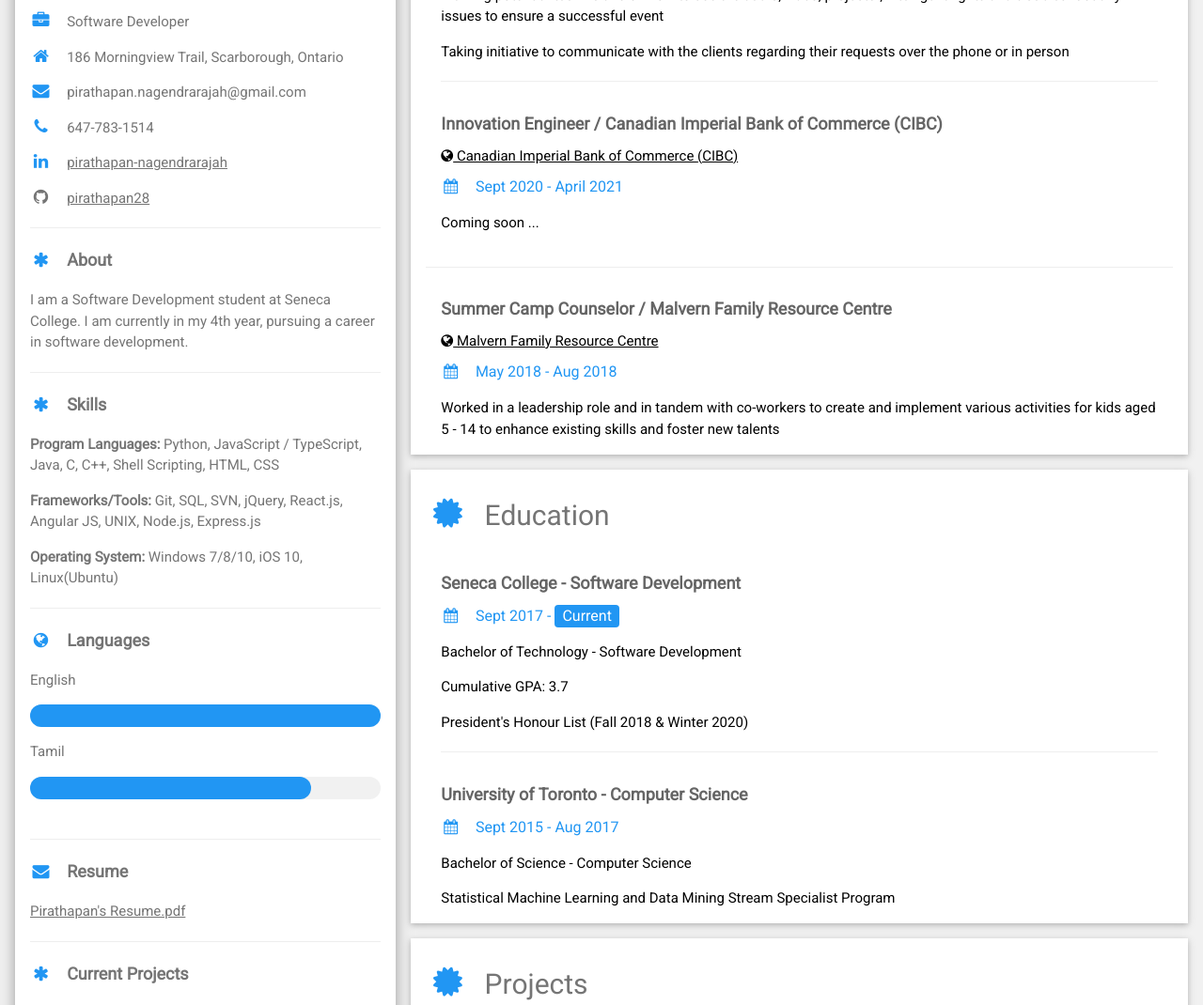
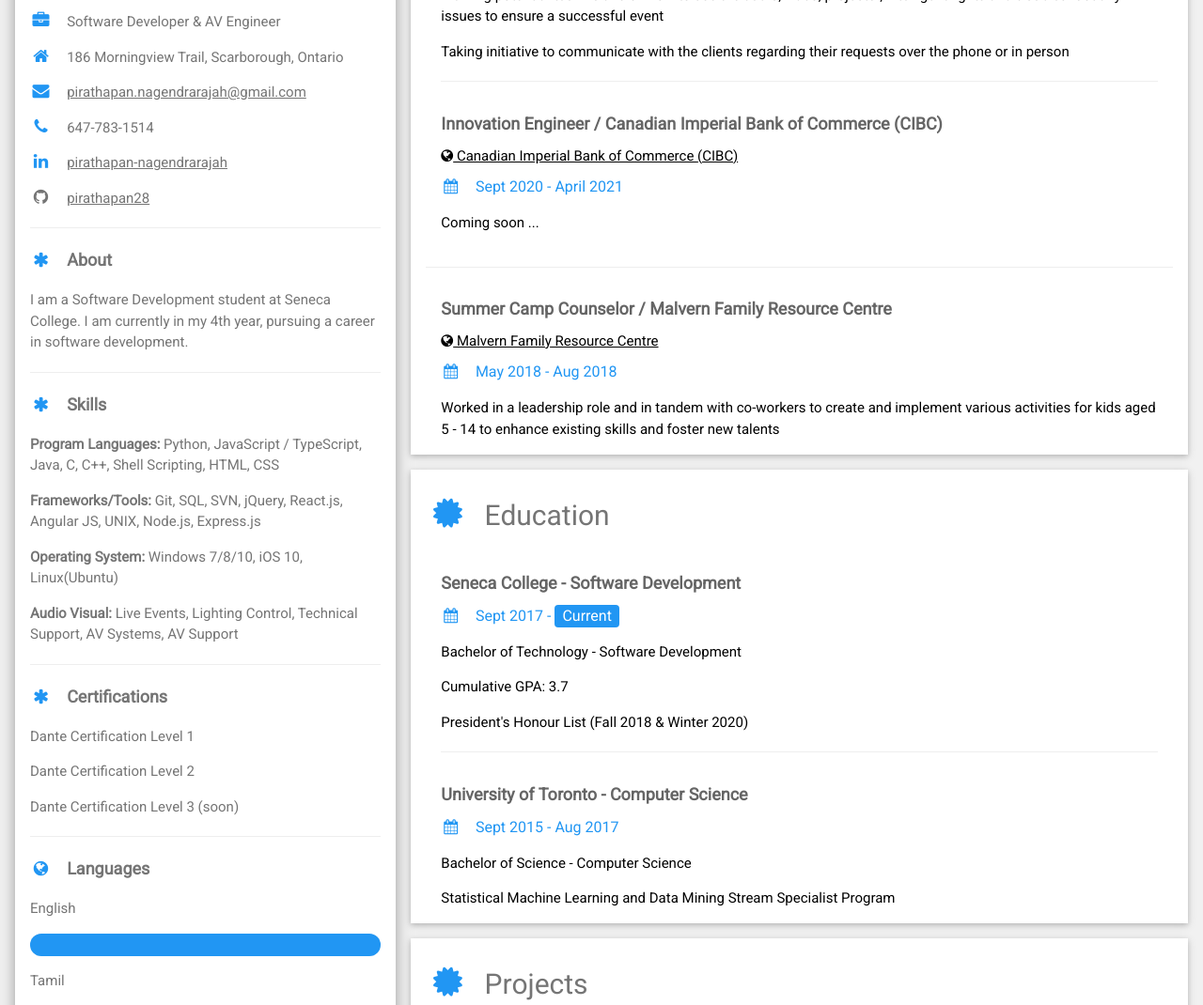
Before and after one commit to pirathapan28/pirathapan28.github.io, a website: page index.html in a window 1280 px wide. Shown: the part 323-1393 px from the top of the page at 94% size. Drawn offline with nearby package versions, Linux system fonts and the light colour scheme.

Commit message:
Added AV engineering skills

```diff
--- a/index.html
+++ b/index.html
@@ -29,9 +29,9 @@ html,body,h1,h2,h3,h4,h5,h6 {font-family: "Roboto", sans-serif}
           </div>
         </div>
         <div class="w3-container">
-          <p><i class="fa fa-briefcase fa-fw w3-margin-right w3-large w3-text-blue"></i>Software Developer</p>
+          <p><i class="fa fa-briefcase fa-fw w3-margin-right w3-large w3-text-blue"></i>Software Developer & AV Engineer</p>
           <p><i class="fa fa-home fa-fw w3-margin-right w3-large w3-text-blue"></i>186 Morningview Trail, Scarborough, Ontario</p>
-          <p><i class="fa fa-envelope fa-fw w3-margin-right w3-large w3-text-blue"></i>pirathapan.nagendrarajah@gmail.com</p>
+          <p><i class="fa fa-envelope fa-fw w3-margin-right w3-large w3-text-blue"></i><a href="mailto:pirathapan.nagendrarajah@gmail.com?">pirathapan.nagendrarajah@gmail.com</a></p>
           <p><i class="fa fa-phone fa-fw w3-margin-right w3-large w3-text-blue"></i>647-783-1514</p>
           <p><i class="fa fa-linkedin fa-fw w3-margin-right w3-large w3-text-blue"></i><a href="https://www.linkedin.com/in/pirathapan-nagendrarajah-445b5a19b/" target="_blank">pirathapan-nagendrarajah</a></p>
           <p><i class="fa fa-github fa-fw w3-margin-right w3-large w3-text"></i><a href="https://github.com/pirathapan28" target="_blank">pirathapan28</a></p>
@@ -47,6 +47,20 @@ html,body,h1,h2,h3,h4,h5,h6 {font-family: "Roboto", sans-serif}
           <p><b>Program Languages: </b> Python, JavaScript / TypeScript, Java, C, C++, Shell Scripting, HTML, CSS</p>
           <p><b>Frameworks/Tools: </b> Git, SQL, SVN, jQuery, React.js, Angular JS, UNIX, Node.js, Express.js</p>
           <p><b>Operating System: </b> Windows 7/8/10, iOS 10, Linux(Ubuntu)</p>
+          <p><b>Audio Visual: </b> Live Events, Lighting Control, Technical Support, AV Systems, AV Support</p>
+          <hr>
+
+          <!-- <p class="w3-large"><b><i class="fa fa-asterisk fa-fw w3-margin-right w3-text-blue"></i>Honours / Awards</b></p>
+          <p>President's Honour List Winter 2020</p>
+          <p>President's Honour List Fall 2018</p>
+          <p>Seneca Entrance Scholarship</p>
+          <hr> -->
+
+          <p class="w3-large"><b><i class="fa fa-asterisk fa-fw w3-margin-right w3-text-blue"></i>Certifications</b></p>
+          <p>Dante Certification Level 1</p>
+          <p>Dante Certification Level 2</p>
+          <p>Dante Certification Level 3 (soon)</p>
+          <!-- <p>Master Technology Architect</p> -->
           <hr>
 
           <p class="w3-large w3-text-theme"><b><i class="fa fa-globe fa-fw w3-margin-right w3-text-blue"></i>Languages</b></p>
```
